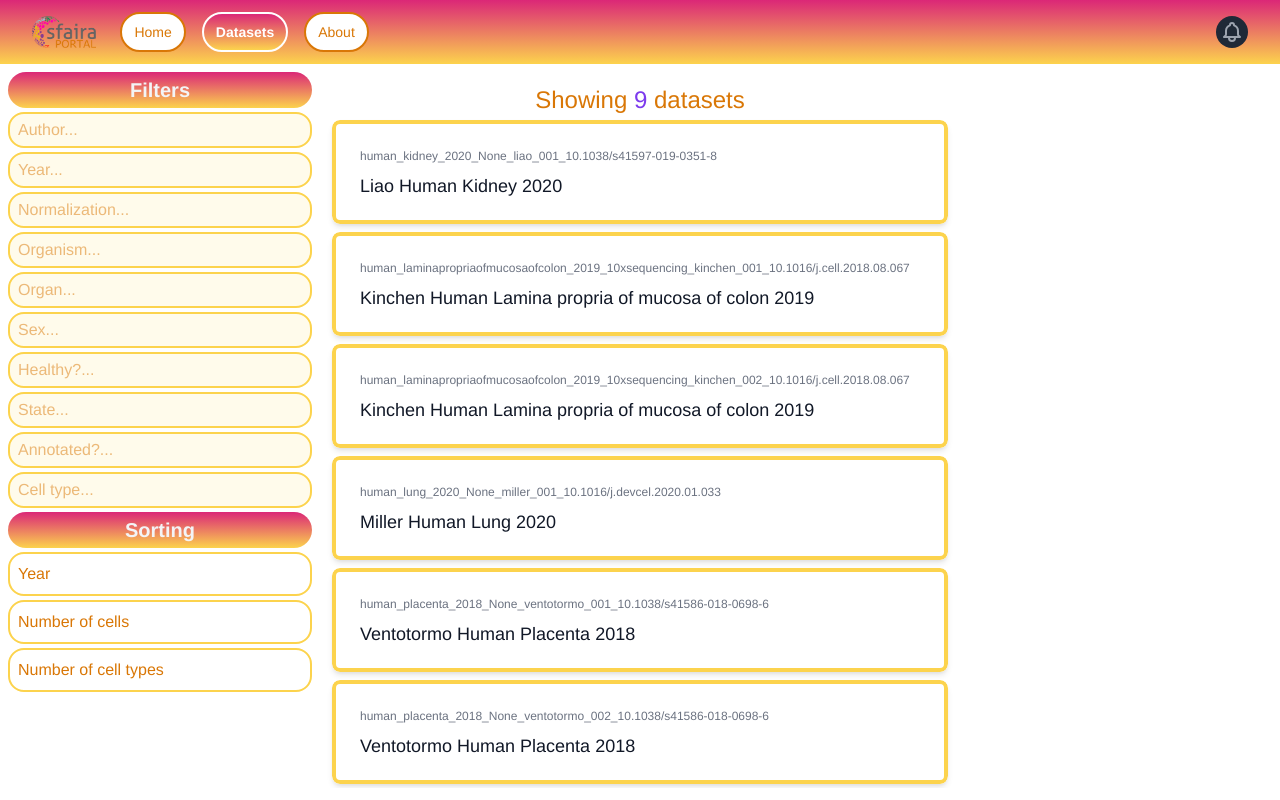
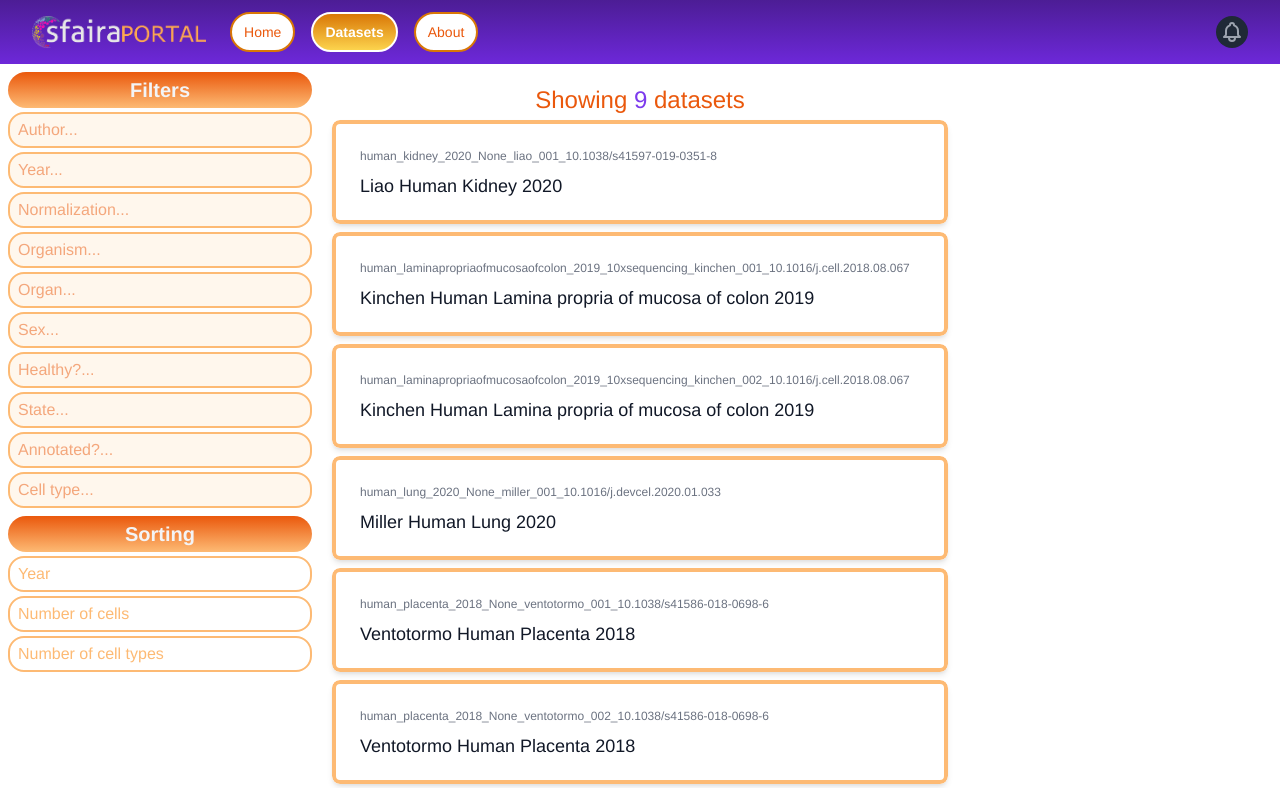
Before and after one commit to theislab/sfaira-portal, a Vue app: page /datasets in a window 1280 px wide. Built offline with nearby package versions, Linux system fonts and the light colour scheme; the HTML template or start-up script is replaced by a standard one.

Commit message:
Tone done styling a bit

```diff
--- a/src/App.vue
+++ b/src/App.vue
@@ -1,5 +1,5 @@
 <template>
-  <div class="overflow-hidden flex flex-col h-screen">
+  <div class="flex flex-col h-screen">
     <Navbar />
     <router-view />
   </div>
--- a/src/components/DatasetCard.vue
+++ b/src/components/DatasetCard.vue
@@ -5,10 +5,10 @@
     <div
       :class="[
         open
-          ? 'bg-gradient-to-t from-yellow-300 to-pink-600 font-bold hover:bg-pink-600'
+          ? 'bg-gradient-to-t from-orange-300 to-orange-600 border-orange-400 font-bold'
           : ''
       ]"
-      class="px-4 py-5 sm:px-6 rounded-lg cursor-pointer border-4 border-yellow-300 hover:border-pink-600 hover:bg-pink-200"
+      class="px-4 py-5 sm:px-6 rounded-lg cursor-pointer border-4 border-orange-300 hover:border-orange-600 hover:bg-orange-200"
       @click="toggleOpen"
     >
       <p
@@ -26,7 +26,7 @@
       </p>
     </div>
     <div>
-      <dl :class="[open ? 'border-4 border-yellow-400' : 'hidden']">
+      <dl :class="[open ? 'border-4 border-orange-400' : 'hidden']">
         <DatasetCardField name="ID" :value="data.id" />
         <DatasetCardField name="Author" :value="data.author" />
         <DatasetCardField
--- a/src/components/DatasetCardField.vue
+++ b/src/components/DatasetCardField.vue
@@ -1,7 +1,7 @@
 <template>
   <div
     v-if="value !== ''"
-    class="odd:bg-yellow-50 px-4 py-3 sm:grid sm:grid-cols-4 sm:gap-4 sm:px-6"
+    class="odd:bg-orange-50 px-4 py-3 sm:grid sm:grid-cols-4 sm:gap-4 sm:px-6"
   >
     <dt class="text-sm font-medium text-gray-500">{{ name }}</dt>
     <dd
--- a/src/components/DatasetsCardList.vue
+++ b/src/components/DatasetsCardList.vue
@@ -1,6 +1,6 @@
 <template>
   <div class="py-2 mx-auto overflow-auto flex-grow h-full">
-    <div class="text-2xl text-center text-yellow-600">
+    <div class="text-2xl text-center text-orange-600">
       Showing <span class="text-purple-600">{{ items.length }}</span> datasets
     </div>
     <div class="flex flex-wrap mx-1">
--- a/src/components/DatasetsFilter.vue
+++ b/src/components/DatasetsFilter.vue
@@ -2,47 +2,53 @@
   <div class="relative w-full my-0 mx-auto">
     <input
       v-model.trim="inputValue"
-      class="w-full py-1 px-2 border-2 border-yellow-300 bg-yellow-50 leading-6 outline-none rounded-2xl focus:bg-white focus:border-pink-600 placeholder-yellow-600 focus:placeholder-pink-600 placeholder-opacity-50 hover:border-pink-600 hover:bg-pink-200"
+      class="w-full mb-1 py-1 px-2 border-2 border-orange-300 text-orange-300 bg-orange-50 leading-6 outline-none rounded-2xl focus:bg-white focus:border-orange-500 placeholder-orange-600 focus:placeholder-orange-500 placeholder-opacity-50 hover:border-orange-600 hover:bg-orange-200"
       type="text"
       :placeholder="prompt"
       @click="openList()"
     />
     <div
       v-show="listOpen"
-      class="absolute w-full max-h-96 mt-1 overflow-y-auto bg-white shadow-lg rounded-2xl border-2 border-pink-300 z-50"
+      class="absolute w-full pr-3 bg-white shadow-lg rounded-2xl border-2 border-orange-500 z-50"
     >
+      <div class="overflow-y-auto max-h-80 w-auto rounded-2xl">
         <div
           v-for="item in itemList"
           v-show="itemVisible(item)"
           :key="item"
-        class="flex w-full py-2 px-2 cursor-pointer hover:bg-yellow-50"
+          class="flex w-full py-1 px-1 cursor-pointer hover:bg-yellow-50 rounded-2xl"
           @click="selectItem(item)"
         >
           {{ item }}
         </div>
       </div>
-    <div class="my-1">
+    </div>
+    <div>
       <div
         v-for="item in selectedItems"
         :key="item"
-        class="text-xs inline-flex items-center font-bold leading-sm px-3 py-1 mx-1 my-1 rounded-full text-white bg-gradient-to-t from-blue-300 to-purple-600"
+        class="text-xs inline-flex items-center font-bold leading-sm px-2 py-1 mr-1 my-1 rounded-full text-white bg-gradient-to-t from-orange-300 to-orange-600"
       >
         {{ item }}
+        <div
+          class="ml-1 p-0.5 border border-white hover:border-orange-600 hover:text-orange-500 hover:bg-white rounded-full cursor-pointer"
+          @click="unselectItem(item)"
+        >
           <svg
-          class="w-3 h-3 mx-1 cursor-pointer"
+            class="w-2 h-2"
             fill="none"
             stroke="currentColor"
             viewBox="0 0 24 24"
             xmlns="http://www.w3.org/2000/svg"
-          @click="unselectItem(item)"
           >
             <path
               stroke-linecap="round"
               stroke-linejoin="round"
-            stroke-width="2"
+              stroke-width="3"
               d="M6 18L18 6M6 6l12 12"
             ></path>
           </svg>
+        </div>
       </div>
     </div>
   </div>
--- a/src/components/DatasetsSorter.vue
+++ b/src/components/DatasetsSorter.vue
@@ -4,11 +4,11 @@
       <div
         v-for="field in fields"
         :key="field"
-        class="w-full my-1 py-2 px-2 cursor-pointer border-2 border-yellow-300 text-yellow-600 rounded-2xl hover:border-pink-600 hover:bg-pink-200"
+        class="w-full my-1 py-1 px-2 cursor-pointer border-2 rounded-2xl hover:border-orange-600 hover:bg-orange-200 hover:text-orange-600"
         :class="[
           field.value === selectedField
-            ? 'bg-gradient-to-t from-transparent to-pink-300 text-pink-600 font-bold border-pink-600'
-            : ''
+            ? 'bg-orange-300 text-orange-500 font-bold border-orange-500'
+            : 'border-orange-300 text-orange-300'
         ]"
         @click="select(field.value)"
       >
--- a/src/components/Navbar.vue
+++ b/src/components/Navbar.vue
@@ -1,5 +1,5 @@
 <template>
-  <nav class="bg-gradient-to-t from-yellow-300 to-pink-600">
+  <nav class="bg-gradient-to-t from-purple-700 to-purple-900">
     <div class="max-w-7xl mx-auto px-2 sm:px-6 lg:px-8">
       <div class="relative flex items-center justify-between h-16">
         <!-- Mobile menu -->
@@ -7,7 +7,7 @@
           <!-- Mobile menu button-->
           <button
             type="button"
-            class="inline-flex items-center justify-center p-2 rounded-md text-gray-400 hover:text-white hover:bg-gray-700 focus:outline-none focus:ring-2 focus:ring-inset focus:ring-white"
+            class="inline-flex items-center justify-center p-2 rounded-md text-gray-100 hover:text-white hover:bg-gray-700 focus:outline-none focus:ring-2 focus:ring-inset focus:ring-white"
             aria-controls="mobile-menu"
             aria-expanded="false"
           >
@@ -80,7 +80,7 @@
               <template v-for="item in items" :key="item.title">
                 <router-link
                   :to="item.link"
-                  class="border-2 bg-white border-yellow-600 text-yellow-600 hover:bg-pink-600 hover:text-white px-3 py-2 rounded-full text-sm font-medium"
+                  class="border-2 bg-white border-yellow-600 text-orange-600 hover:bg-orange-100 px-3 py-2 rounded-full text-sm font-medium"
                   >{{ item.title }}</router-link
                 >
               </template>
@@ -160,7 +160,7 @@ export default {
 <style scoped>
 @layer components {
   a.router-link-exact-active {
-    @apply bg-gradient-to-t from-yellow-300 to-pink-600 text-white font-bold border-white;
+    @apply bg-gradient-to-t from-yellow-300 to-yellow-600 text-white font-bold border-white hover:border-yellow-600 hover:text-yellow-600;
   }
 }
 </style>
--- a/src/views/Datasets.vue
+++ b/src/views/Datasets.vue
@@ -3,7 +3,7 @@
     <div class="px-1 w-full flex md:w-1/4 h-auto">
       <div class="flex-grow m-1">
         <div
-          class="w-full p-1 my-1 rounded-full bg-gradient-to-t from-yellow-300 to-pink-600 text-center text-xl text-gray-100 font-bold"
+          class="w-full p-1 my-1 rounded-full bg-gradient-to-t from-orange-300 to-orange-600 text-center text-xl text-gray-100 font-bold"
         >
           Filters
         </div>
@@ -18,7 +18,7 @@
         <DatasetsFilter prompt="Annotated?..." field="annotated" />
         <DatasetsFilter prompt="Cell type..." field="cell_types" />
         <div
-          class="w-full p-1 my-1 rounded-full bg-gradient-to-t from-yellow-300 to-pink-600 text-center text-xl text-gray-100 font-bold"
+          class="w-full p-1 my-1 rounded-full bg-gradient-to-t from-orange-300 to-orange-600 text-center text-xl text-gray-100 font-bold"
         >
           Sorting
         </div>
--- a/tailwind.config.js
+++ b/tailwind.config.js
@@ -1,8 +1,24 @@
+const colors = require('tailwindcss/colors')
+
 module.exports = {
   purge: ['./index.html', './src/**/*.{vue,js,ts,jsx,tsx}'],
   darkMode: false, // or 'media' or 'class'
   theme: {
-    extend: {}
+    colors: {
+      transparent: 'transparent',
+      current: 'currentColor',
+      black: colors.black,
+      white: colors.white,
+      gray: colors.coolGray,
+      red: colors.red,
+      yellow: colors.amber,
+      orange: colors.orange,
+      green: colors.emerald,
+      blue: colors.blue,
+      indigo: colors.indigo,
+      purple: colors.violet,
+      pink: colors.pink
+    }
   },
   variants: {
     extend: {
```
Also changed, not shown: src/assets/icon.png, src/assets/logo.png. Lines whose indentation alone changed are shown as unchanged.
